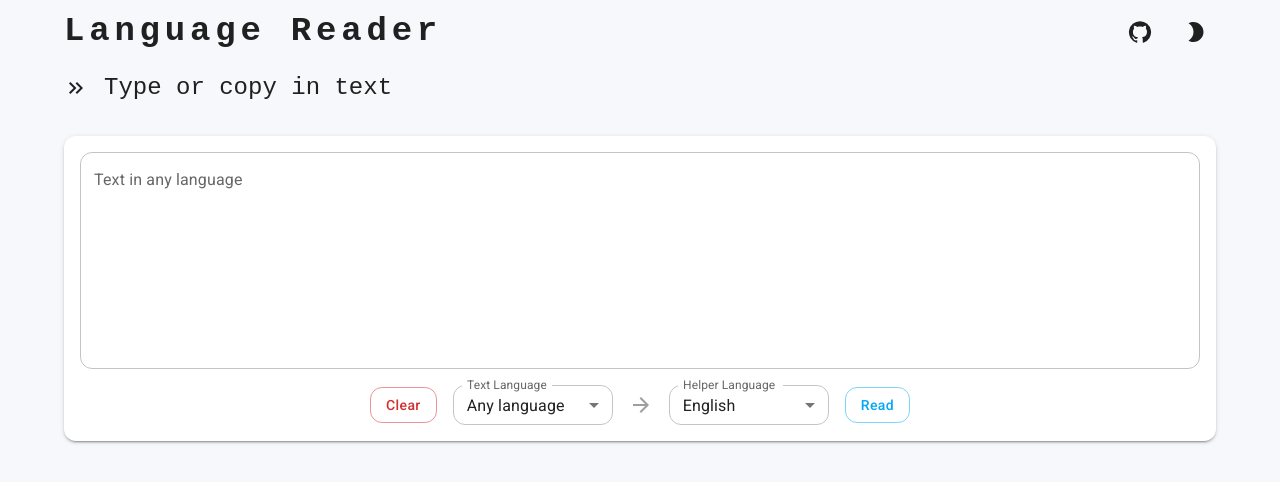
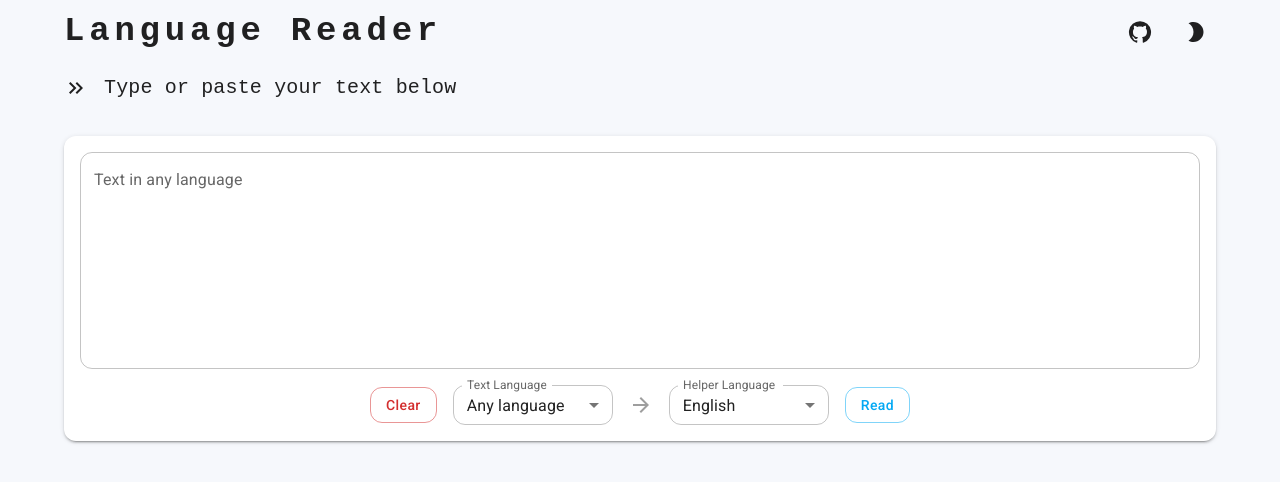
Before and after one commit to IanConceicao/language-reader, a React (Create React App) app in the folder frontend/: page / in a window 1280 px wide. Shown: the top 482 px of the page. Built offline with nearby package versions, Linux system fonts and the light colour scheme.

Commit message:
Added new goal to readme. Minor text changes

```diff
--- a/frontend/src/pages/Home.tsx
+++ b/frontend/src/pages/Home.tsx
@@ -12,11 +12,11 @@ const Home: React.FC<HomeProps> = () => {
         <Stack alignItems="center" direction="row" spacing={2}>
           <KeyboardDoubleArrowRightOutlinedIcon />
           <Typography
-            variant="h5"
+            variant="h6"
             className="disable-text-selection"
             fontFamily={"monospace"}
           >
-            Type or copy in text
+            Type or paste your text below
           </Typography>
         </Stack>
         <TextBox></TextBox>
--- a/frontend/src/pages/Reader.tsx
+++ b/frontend/src/pages/Reader.tsx
@@ -109,7 +109,7 @@ const Reader: React.FC<ReaderProps> = () => {
         <Stack alignItems="center" direction="row" spacing={2}>
           <CreateIcon />
           <Typography
-            variant="h5"
+            variant="h6"
             className="disable-text-selection"
             fontFamily={"monospace"}
           >
```
Also changed, not shown: 1 other file (tests, documents, lock files or other folders).
